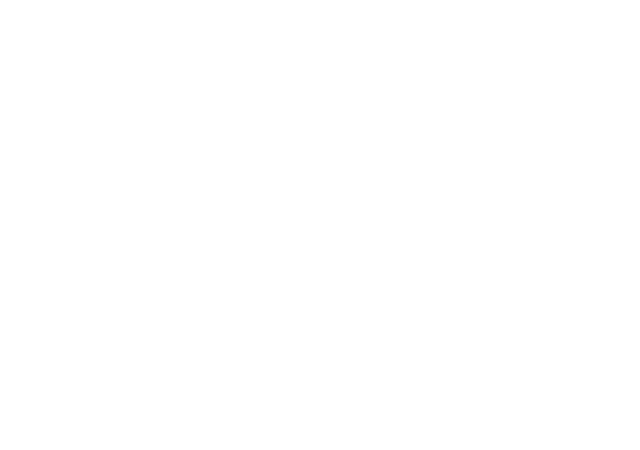
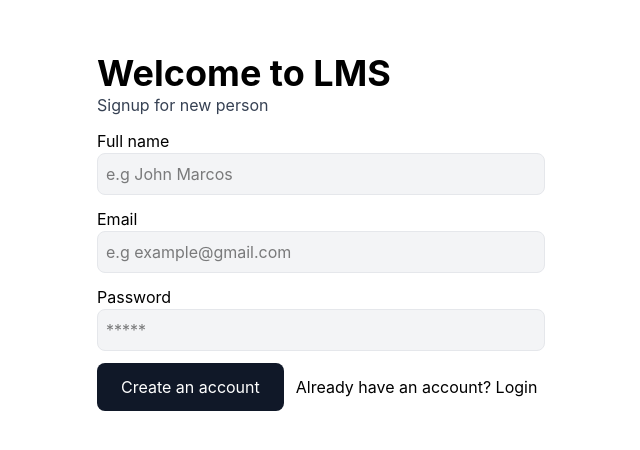
Before and after one commit to saher321/tosiq-web-arfa-106, a React (Vite) app in the folder xyz.com/mern-lectures/lms/ui/: page /auth/signup in a window 1280 px wide. Before the commit this address had no page. Shown: the part 168-618 px from the top of the page, without its empty margins (319-959 px from the left). Built offline with nearby package versions, Linux system fonts and the light colour scheme.

Commit message:
auth pages

```diff
--- a/xyz.com/mern-lectures/lms/ui/src/App.jsx
+++ b/xyz.com/mern-lectures/lms/ui/src/App.jsx
@@ -6,11 +6,21 @@ import StdList from './pages/student/StdList'
 import AddDept from './pages/department/AddDept'
 import EditDept from './pages/department/EditDept'
 import AddStd from './pages/student/AddStd'
+import Signup from './pages/auth/Signup'
+import Login from './pages/auth/Login'
+import ForgotPassword from './pages/auth/ForgotPassword'
+import ResetPassword from './pages/auth/ResetPassword'
 
 const App = () => {
   const PREFIX = "/admin"
   return (
     <Routes>
+
+      <Route path={`/auth/signup`} element={<Signup />} />
+      <Route path={`/auth/login`} element={<Login />} />
+      <Route path={`/auth/forgot-password`} element={<ForgotPassword />} />
+      <Route path={`/auth/reset-password`} element={<ResetPassword />} />
+
       <Route path={`${PREFIX}/dashboard`} index={true} element={<Dashboard />}/>
       <Route path={`${PREFIX}/departments`} element={<DeptList />}/>
       <Route path={`${PREFIX}/departments/create`} element={<AddDept />}/>
--- /dev/null
+++ b/xyz.com/mern-lectures/lms/ui/src/components/ActionButton.jsx
@@ -0,0 +1,10 @@
+import React from 'react'
+
+const ActionButton = (props) => {
+    const { text } = props
+  return (
+    <button className="cursor-pointer bg-gray-900 text-white px-6 py-3 rounded-lg" >{text}</button>
+  )
+}
+
+export default ActionButton
--- /dev/null
+++ b/xyz.com/mern-lectures/lms/ui/src/layouts/AuthLayout.jsx
@@ -0,0 +1,13 @@
+import React from 'react'
+
+const AuthLayout = ({ children }) => {
+  return (
+    <div className='flex items-center justify-center h-screen'>
+      <div className='w-full max-w-md bg-white'>
+        { children }
+      </div>
+    </div>
+  )
+}
+
+export default AuthLayout
--- /dev/null
+++ b/xyz.com/mern-lectures/lms/ui/src/pages/auth/ForgotPassword.jsx
@@ -0,0 +1,34 @@
+import React from 'react'
+import AuthLayout from '../../layouts/AuthLayout'
+import TextField from '../../components/TextField'
+import ActionButton from '../../components/ActionButton'
+import { Link } from 'react-router';
+
+const ForgotPassword = () => {
+  return (
+    <AuthLayout>
+        <div className='font-bold text-4xl'>Forgot your password</div>
+        <span className='text-gray-700'>Enter email to recieve your OTP</span>
+
+        <div>
+            <form>
+
+                <div className='my-3'>
+                    <label>Email</label>
+                    <TextField
+                    classes="block w-full"
+                    hint="e.g example@gmail.com"
+                    />
+                </div>
+
+                <div className='flex items-center gap-3'>
+                  <ActionButton text="Send otp" />
+                  <Link className='hover:text-blue-600' to={'/auth/login'}>Already have an account? Signup</Link>
+                </div>
+            </form>
+        </div>
+    </AuthLayout>
+  )
+}
+
+export default ForgotPassword
--- /dev/null
+++ b/xyz.com/mern-lectures/lms/ui/src/pages/auth/Login.jsx
@@ -0,0 +1,46 @@
+import React from 'react'
+import AuthLayout from '../../layouts/AuthLayout'
+import TextField from '../../components/TextField'
+import ActionButton from '../../components/ActionButton'
+import { Link } from 'react-router';
+
+const Login = () => {
+  return (
+    <AuthLayout>
+        <div className='font-bold text-4xl'>Welcome to back</div>
+        <span className='text-gray-700'>Login to continue</span>
+
+        <div>
+            <form>
+
+                <div className='my-3'>
+                    <label>Email</label>
+                    <TextField
+                    classes="block w-full"
+                    hint="e.g example@gmail.com"
+                    />
+                </div>
+
+                <div className='mb-3'>
+                    <label>Password</label>
+                    <TextField
+                    type="password"
+                    classes="block w-full"
+                    hint="*****"
+                    />
+                </div>
+
+                <div className='flex items-center gap-3'>
+                  <ActionButton text="Login" />
+                  <Link className='hover:text-blue-600' to={'/auth/signup'}>Don't have an account? Signup</Link>
+                </div>
+                <div className='my-3 italic font-bold'>
+                    <Link to={'/auth/forgot-password'}>Forgot your password? click here</Link>
+                </div>
+            </form>
+        </div>
+    </AuthLayout>
+  )
+}
+
+export default Login
--- /dev/null
+++ b/xyz.com/mern-lectures/lms/ui/src/pages/auth/ResetPassword.jsx
@@ -0,0 +1,43 @@
+import React from 'react'
+import AuthLayout from '../../layouts/AuthLayout'
+import TextField from '../../components/TextField'
+import ActionButton from '../../components/ActionButton'
+import { Link } from 'react-router';
+
+const ResetPassword = () => {
+  return (
+    <AuthLayout>
+        <div className='font-bold text-4xl'>Reset your password</div>
+        <span className='text-gray-700'>Reset it now and get back in</span>
+
+        <div>
+            <form>
+
+                <div className='my-3'>
+                    <label>OTP</label>
+                    <TextField
+                    classes="block w-full"
+                    hint="e.g 123456"
+                    />
+                </div>
+
+                <div className='mb-3'>
+                    <label>New password</label>
+                    <TextField
+                    type="password"
+                    classes="block w-full"
+                    hint="*****"
+                    />
+                </div>
+
+                <div className='flex items-center gap-3'>
+                  <ActionButton text="Verify & Reset" />
+                  <Link className='hover:text-blue-600' to={'/auth/login'}>Already have an account? Login</Link>
+                </div>
+            </form>
+        </div>
+    </AuthLayout>
+  )
+}
+
+export default ResetPassword
--- /dev/null
+++ b/xyz.com/mern-lectures/lms/ui/src/pages/auth/Signup.jsx
@@ -0,0 +1,50 @@
+import React from 'react'
+import AuthLayout from '../../layouts/AuthLayout'
+import TextField from '../../components/TextField'
+import ActionButton from '../../components/ActionButton'
+import { Link } from 'react-router';
+
+const Signup = () => {
+  return (
+    <AuthLayout>
+        <div className='font-bold text-4xl'>Welcome to LMS</div>
+        <span className='text-gray-700'>Signup for new person</span>
+
+        <div>
+            <form>
+                <div className='my-3'>
+                    <label>Full name</label>
+                    <TextField
+                    classes="block w-full"
+                    hint="e.g John Marcos"
+                    />
+                </div>
+
+                <div className='mb-3'>
+                    <label>Email</label>
+                    <TextField
+                    classes="block w-full"
+                    hint="e.g example@gmail.com"
+                    />
+                </div>
+
+                <div className='mb-3'>
+                    <label>Password</label>
+                    <TextField
+                    type="password"
+                    classes="block w-full"
+                    hint="*****"
+                    />
+                </div>
+
+                <div className='flex items-center gap-3'>
+                  <ActionButton text="Create an account" />
+                  <Link className='hover:text-blue-600' to={'/auth/login'}>Already have an account? Login</Link>
+                </div>
+            </form>
+        </div>
+    </AuthLayout>
+  )
+}
+
+export default Signup
--- a/xyz.com/mern-lectures/lms/ui/src/pages/department/AddDept.jsx
+++ b/xyz.com/mern-lectures/lms/ui/src/pages/department/AddDept.jsx
@@ -7,6 +7,7 @@ import TextField from "../../components/TextField";
 import axios from "axios";
 import { ADD_DEPT_API } from "../../utils/api.js";
 import toast from "react-hot-toast";
+import ActionButton from "../../components/ActionButton.jsx";
 
 const AddDept = () => {
     const { register, handleSubmit, reset } = useForm()
@@ -66,7 +67,7 @@ const AddDept = () => {
                 </div>
 
                 <div>
-                    <button type="submit" className="cursor-pointer bg-gray-900 text-white px-6 py-3 rounded-lg" >Add department</button>
+                  <ActionButton text="Add department" />
                 </div>
             </form>
           </div>
--- a/xyz.com/mern-lectures/lms/ui/src/pages/department/EditDept.jsx
+++ b/xyz.com/mern-lectures/lms/ui/src/pages/department/EditDept.jsx
@@ -7,6 +7,7 @@ import TextField from "../../components/TextField";
 import axios from "axios";
 import { EDIT_DEPT_API, UPDATE_DEPT_API } from "../../utils/api.js";
 import toast from "react-hot-toast";
+import ActionButton from "../../components/ActionButton.jsx";
 
 const EditDept = () => {
   const { register, handleSubmit, reset } = useForm();
@@ -80,12 +81,7 @@ const EditDept = () => {
               </div>
 
               <div>
-                <button
-                  type="submit"
-                  className="cursor-pointer bg-gray-900 text-white px-6 py-3 rounded-lg"
-                >
-                  Edit department
-                </button>
+                  <ActionButton text="Edit department" />
               </div>
             </form>
           </div>
--- a/xyz.com/mern-lectures/lms/ui/src/pages/student/AddStd.jsx
+++ b/xyz.com/mern-lectures/lms/ui/src/pages/student/AddStd.jsx
@@ -7,6 +7,7 @@ import TextField from "../../components/TextField.jsx";
 import axios from "axios";
 import toast from "react-hot-toast";
 import { ADD_STD_API, ALL_DEPT_API } from "../../utils/api.js";
+import ActionButton from "../../components/ActionButton.jsx";
 
 const AddStd = () => {
   const [departments, setDepartments] = useState([]);
@@ -123,12 +124,7 @@ const AddStd = () => {
               </div>
 
               <div className="mt-4">
-                <button
-                  type="submit"
-                  className="cursor-pointer bg-gray-900 text-white px-6 py-3 rounded-lg"
-                >
-                  Add student
-                </button>
+                  <ActionButton text="Add student" />
               </div>
             </form>
           </div>
```
